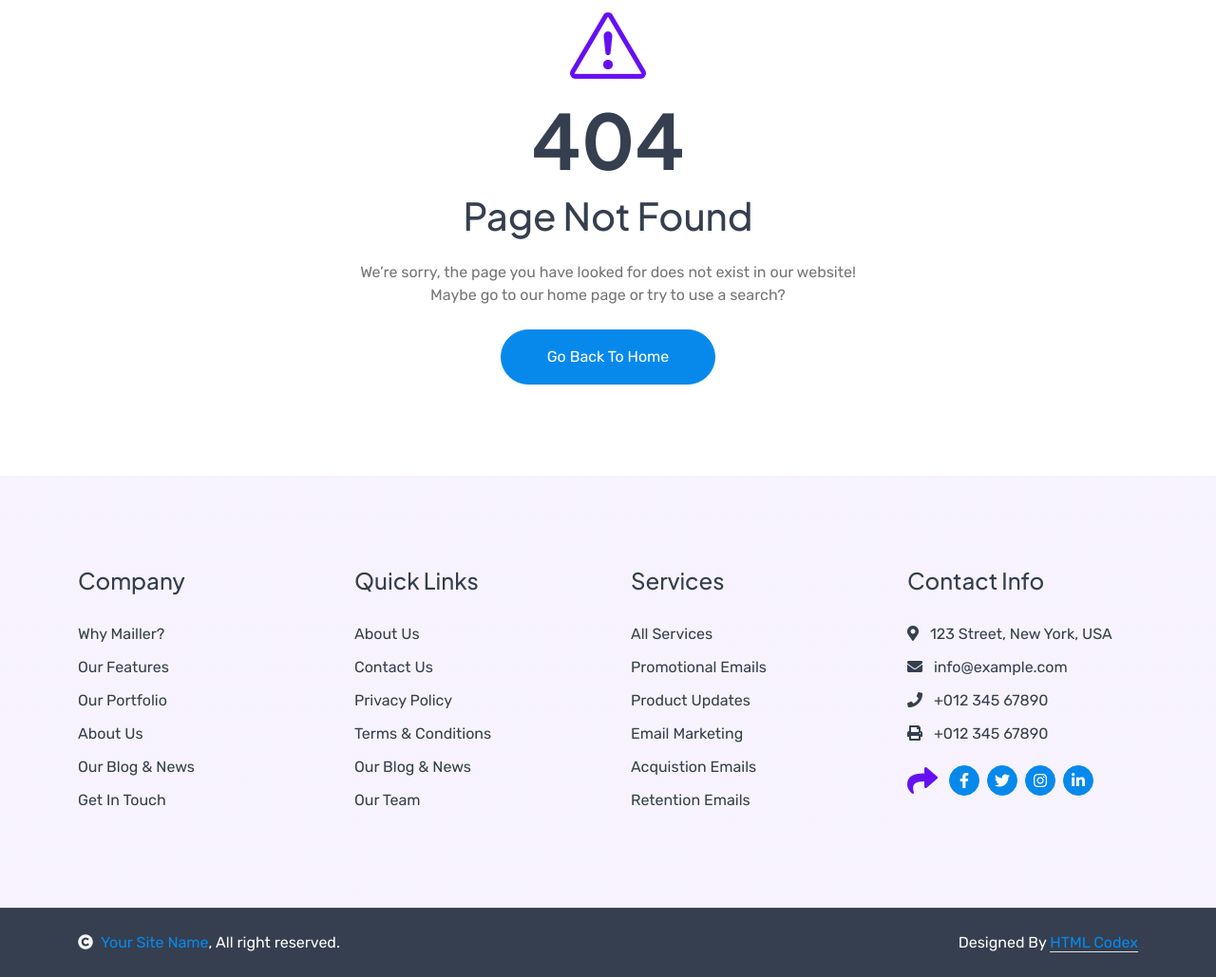
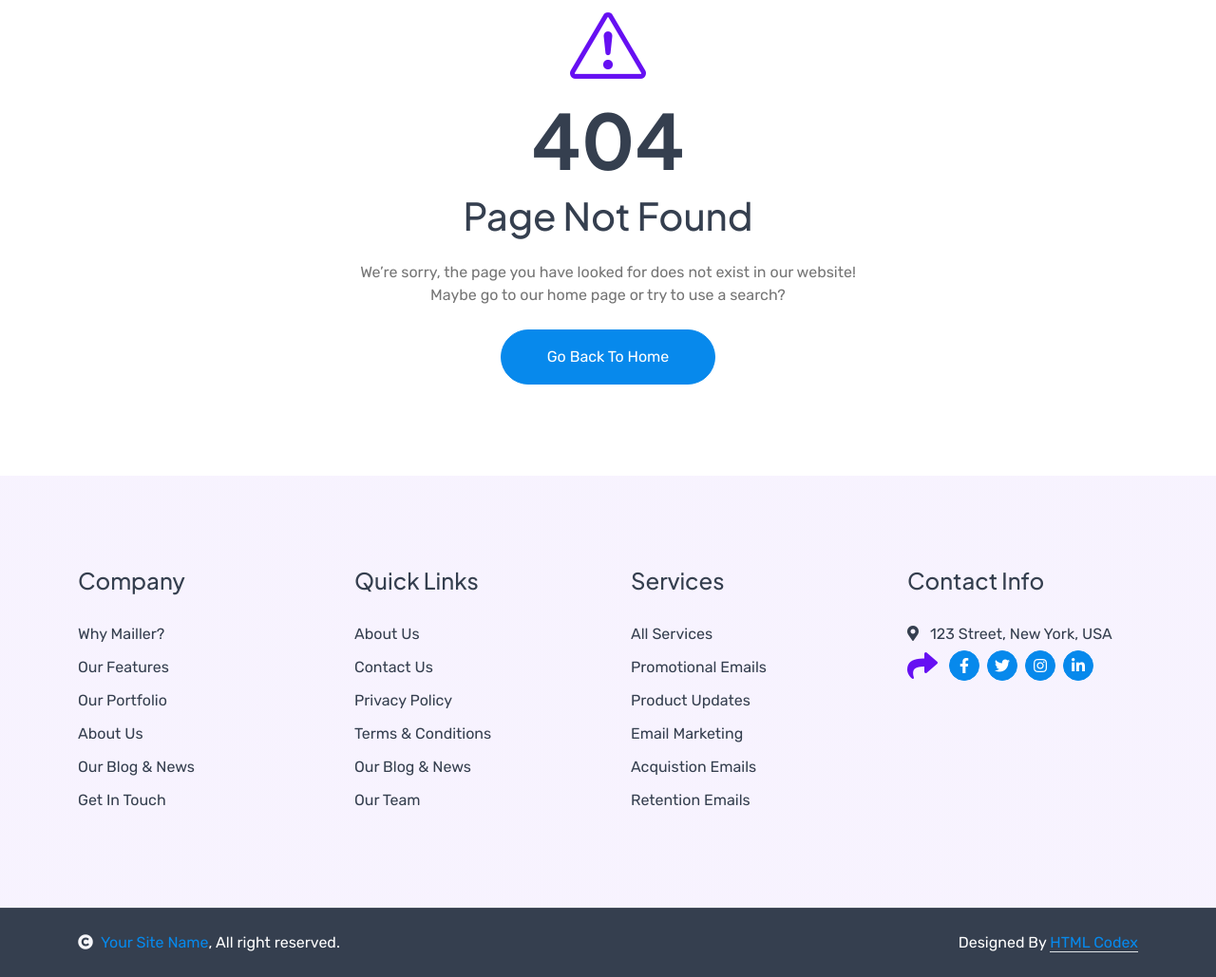
Before and after one commit to aryan-9898/ESS2, a plain HTML site: page 404.html in a window 1280 px wide. Shown: the part 620-1649 px from the top of the page at 95% size. Drawn offline with nearby package versions, Linux system fonts and the light colour scheme.

Commit message:
Update 404.html

```diff
--- a/404.html
+++ b/404.html
@@ -3,7 +3,7 @@
 
     <head>
         <meta charset="utf-8">
-        <title>Mailler - SaaS Website Template</title>
+        <title>ErectSoftSol</title>
         <meta content="width=device-width, initial-scale=1.0" name="viewport">
         <meta content="" name="keywords">
         <meta content="" name="description">
@@ -160,9 +160,9 @@
                         <div class="footer-item d-flex flex-column">
                             <h4 class="mb-4 text-dark">Contact Info</h4>
                             <a href=""><i class="fa fa-map-marker-alt me-2"></i> 123 Street, New York, USA</a>
-                            <a href=""><i class="fas fa-envelope me-2"></i> info@example.com</a>
-                            <a href=""><i class="fas fa-phone me-2"></i> +012 345 67890</a>
-                            <a href="" class="mb-3"><i class="fas fa-print me-2"></i> +012 345 67890</a>
+<!--                             <a href=""><i class="fas fa-envelope me-2"></i> info@example.com</a> -->
+<!--                             <a href=""><i class="fas fa-phone me-2"></i> +012 345 67890</a> -->
+<!--                             <a href="" class="mb-3"><i class="fas fa-print me-2"></i> +012 345 67890</a> -->
                             <div class="d-flex align-items-center">
                                 <i class="fas fa-share fa-2x text-secondary me-2"></i>
                                 <a class="btn-square btn btn-primary rounded-circle mx-1" href=""><i class="fab fa-facebook-f"></i></a>
```
